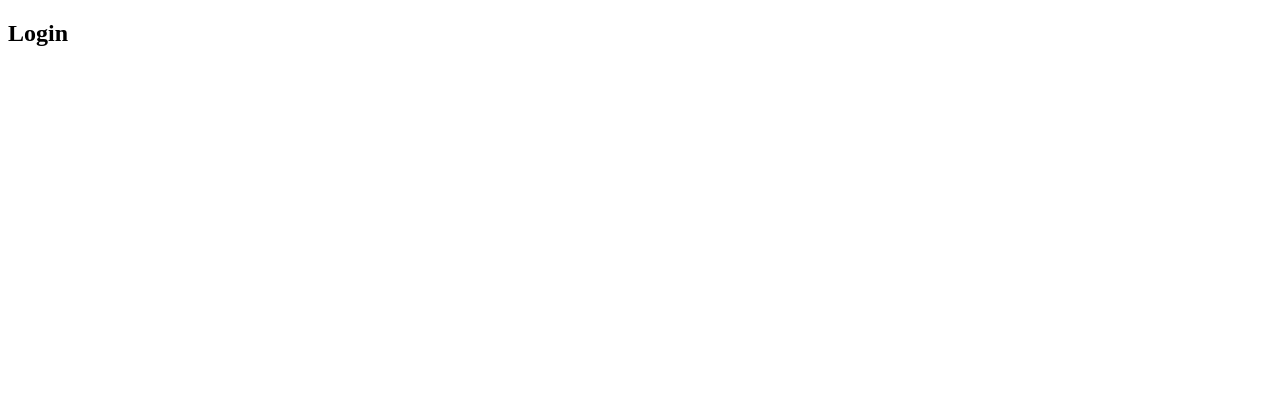
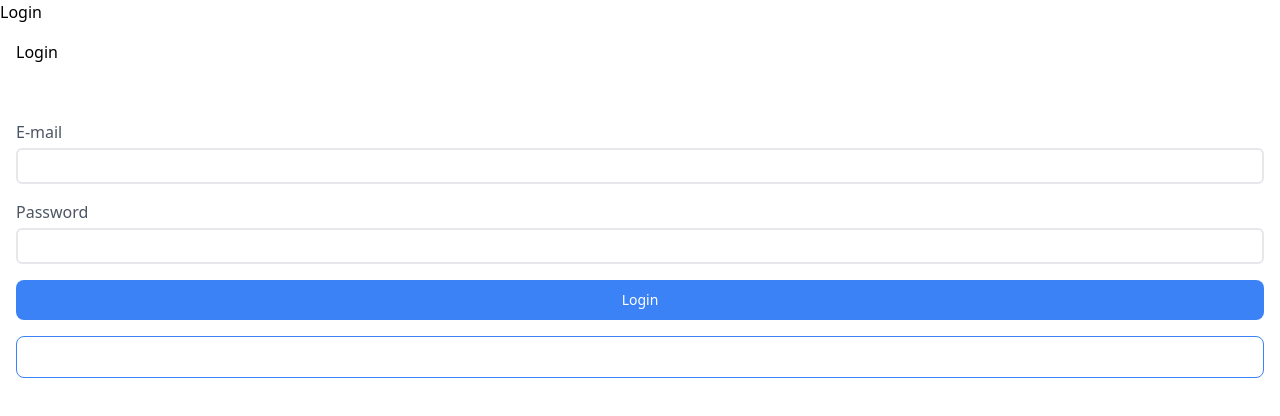
Before and after one commit to gustavomaltez/gas-station-management-system, a React (Vite) app in the folder packages/web/: page / in a window 1280 px wide. Shown: the top 416 px of the page. Built offline with nearby package versions, Linux system fonts and the light colour scheme.

Commit message:
feat(web): added form components

```diff
--- /dev/null
+++ b/packages/web/src/@types/index.ts
@@ -0,0 +1 @@
+export type ClassName = React.HTMLAttributes<HTMLElement>['className'];
--- /dev/null
+++ b/packages/web/src/components/Button/Button.tsx
@@ -0,0 +1,42 @@
+import { ClassName } from '../../@types';
+
+// Types declarations ----------------------------------------------------------
+
+export enum ButtonTheme {
+  primary = 'primary',
+  secondary = 'secondary',
+}
+
+interface ButtonProps extends React.ButtonHTMLAttributes<HTMLButtonElement> {
+  children?: React.ReactNode;
+  label?: string;
+  theme: ButtonTheme;
+}
+
+// Component -------------------------------------------------------------------
+
+export function Button(props: ButtonProps): JSX.Element {
+  return (
+    <button
+      className={`${buildClassName(props)} pall`}
+      {...props}
+    >
+      {props.label && <span>{props.label}</span>}
+      {props.children}
+    </button>
+  );
+}
+
+// Data ------------------------------------------------------------------------
+
+const defaultClassName: ClassName = 'block w-full text-white text-sm px-5 py-2.5 text-center rounded-lg hover:bg-blue-600 font-medium';
+const themes: Record<ButtonTheme, ClassName> = {
+  primary: 'bg-blue-500',
+  secondary: 'text-blue-500 hover:text-white border border-blue-500',
+};
+
+// Helpers ---------------------------------------------------------------------
+
+function buildClassName(props: ButtonProps): string {
+  return [defaultClassName, themes[props.theme]].join(' ');
+};
--- /dev/null
+++ b/packages/web/src/components/Input/Input.tsx
@@ -0,0 +1,33 @@
+// Types declarations ----------------------------------------------------------
+
+interface InputProps extends React.InputHTMLAttributes<HTMLInputElement> {
+  label?: string;
+}
+
+// Component -------------------------------------------------------------------
+
+export function Input(props: InputProps): JSX.Element {
+
+  if (!props.label) return <InputBox {...props} />;
+
+  return (
+    <div className="flex flex-col justify-center items-start h-max">
+      <span className="text-gray-600 text-base h-auto mb-1">
+        {props.label}
+      </span>
+      <InputBox {...props} />
+    </div>
+  );
+}
+
+// Sub components --------------------------------------------------------------
+
+function InputBox(props: InputProps): JSX.Element {
+  return (
+    <input
+      className="outline-none block border-2 w-full rounded-lg py-2 px-2 hover:border-blue-200 tracking-wide text-gray-700 text-xs rounded-md"
+      type="text"
+      {...props}
+    />
+  );
+};
--- /dev/null
+++ b/packages/web/src/components/index.ts
@@ -0,0 +1,2 @@
+export { Input } from './Input/Input';
+export { Button } from './Button/Button';
--- a/packages/web/src/main.tsx
+++ b/packages/web/src/main.tsx
@@ -1,3 +1,5 @@
+import './index.css';
+
 import React from 'react';
 import ReactDOM from 'react-dom/client';
 
--- a/packages/web/src/screens/Login.tsx
+++ b/packages/web/src/screens/Login/Login.tsx
@@ -1,7 +1,10 @@
+import { LoginForm } from './LoginForm';
+
 export function Login(): JSX.Element {
   return (
     <section>
       <h1>Login</h1>
+      <LoginForm />
     </section>
   );
 }
--- /dev/null
+++ b/packages/web/src/screens/Login/LoginForm.tsx
@@ -0,0 +1,14 @@
+import { Input } from '../../components';
+import { Button, ButtonTheme } from '../../components/Button/Button';
+
+export function LoginForm(): JSX.Element {
+  return (
+    <form className='grid grid-rows-3 gap-4 p-4'>
+      <h1>Login</h1>
+      <Input label="E-mail" />
+      <Input label="Password" />
+      <Button label="Login" theme={ButtonTheme.primary} />
+      <Button label="Register" theme={ButtonTheme.secondary} />
+    </form>
+  );
+}
--- a/packages/web/src/screens/index.ts
+++ b/packages/web/src/screens/index.ts
@@ -1 +1 @@
-export { Login } from './Login';
+export { Login } from './Login/Login';
```
